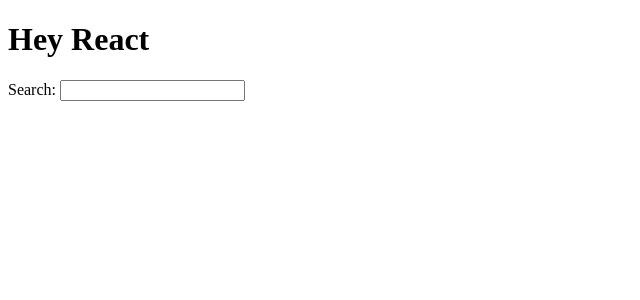
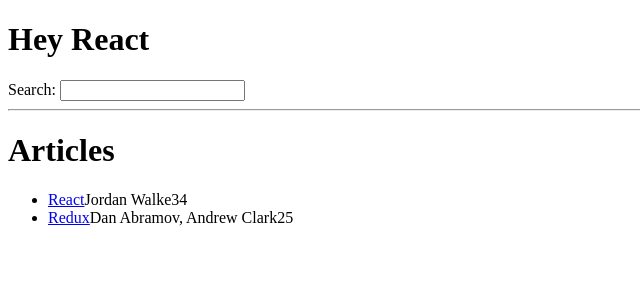
Before and after one commit to rianrainey/hacker-stories, a React (Vite) app: page / in a window 1280 px wide. Shown: the top 300 px of the page, without its empty margins (0-640 px from the left). Built offline with nearby package versions, Linux system fonts and the light colour scheme.

Commit message:
Lists in react complete

```diff
--- a/src/App.tsx
+++ b/src/App.tsx
@@ -2,6 +2,25 @@ const welcome = {
   title: 'Hey',
   greeting: 'React'
 };
+
+const list = [
+  {
+    title: 'React',
+    url: 'https://reactjs.org/',
+    author: 'Jordan Walke',
+    num_comments: 3,
+    points: 4,
+    objectID: 0,
+  },
+  {
+    title: 'Redux',
+    url: 'https://redux.js.org/',
+    author: 'Dan Abramov, Andrew Clark',
+    num_comments: 2,
+    points: 5,
+    objectID: 1,
+  },
+]
 
 function getTitle(title: string){
   return title;
@@ -14,6 +33,22 @@ function App() {
 
       <label htmlFor="search">Search: </label> {/* htmlFor allows clicking on label to put focus in input#search */}
       <input id="search" type="text" />
+      <hr />
+      <h1>Articles</h1>
+      <ul>
+        {list.map((item, index) => {
+          return (
+            <li key={index}>
+              <span>
+                <a href={item.url}>{item.title}</a>
+              </span>
+              <span>{item.author}</span>
+              <span>{item.num_comments}</span>
+              <span>{item.points}</span>
+            </li>
+          );
+        })}
+      </ul>
     </div>
   )
 }
```
